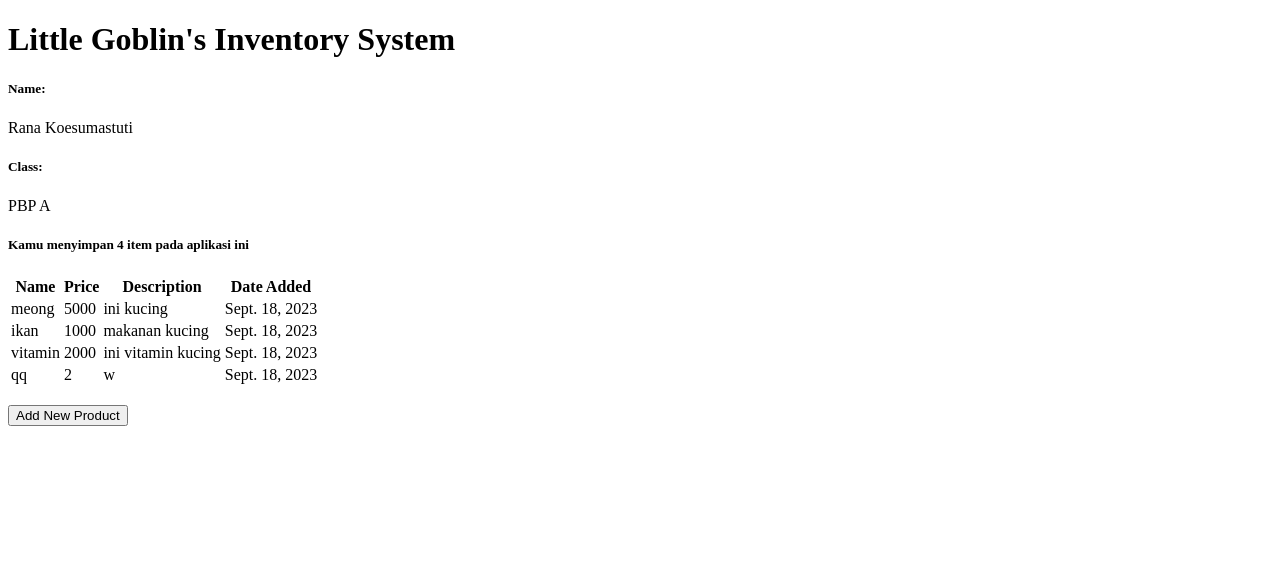
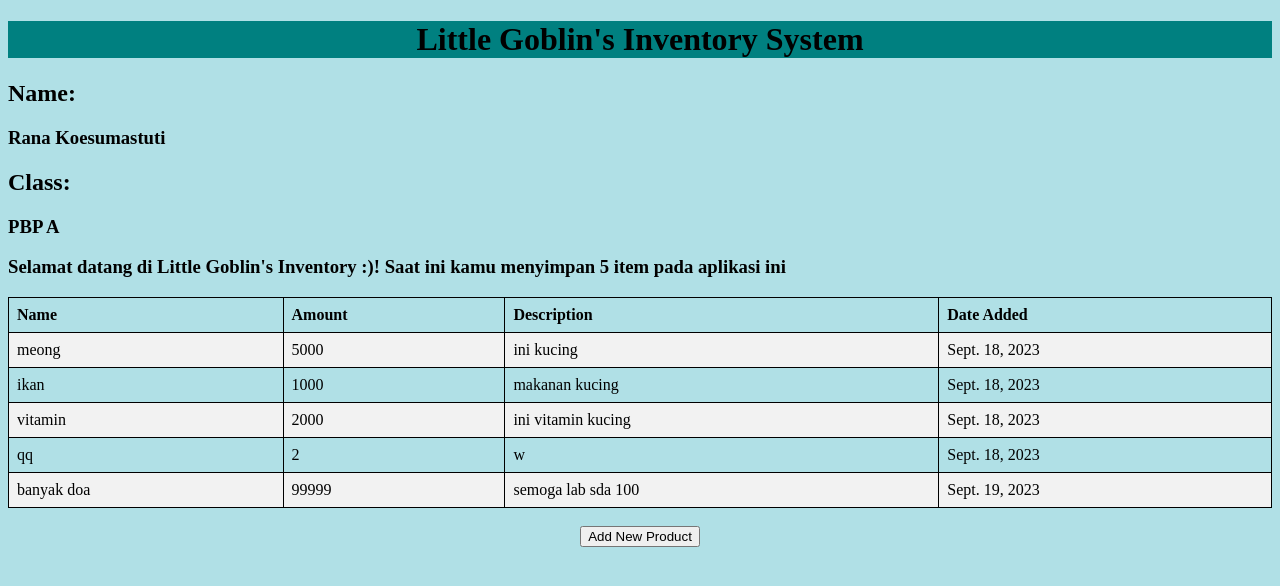
Before and after one commit to facesofgoblin/little_goblin_inventory, a Django app: page / in a window 1280 px wide. Shown: the top 586 px of the page. Run offline with Django 4.2, Linux system fonts and the light colour scheme; data comes from the database, SQL or seed files in the repository.

Commit message:
Revisi Tampilan HTML

```diff
--- a/main/forms.py
+++ b/main/forms.py
@@ -4,4 +4,4 @@ from main.models import Item
 class ProductForm(ModelForm):
     class Meta:
         model = Item #menunjukkan model yang digunakan
-        fields = ["name", "price", "description"]
+        fields = ["name", "amount", "description"]
--- a/main/models.py
+++ b/main/models.py
@@ -3,6 +3,6 @@ from django.db import models
 class Item(models.Model):
     name = models.CharField(max_length=255)
     date_added = models.DateField(auto_now_add=True)
-    price = models.IntegerField()
+    amount = models.IntegerField()
     description = models.TextField()
 # Create your models here.
--- a/main/templates/main.html
+++ b/main/templates/main.html
@@ -1,20 +1,26 @@
 {% extends 'base.html' %}
 
 {% block content %}
+    <center>
     <h1>Little Goblin's Inventory System</h1>
+    </center>
 
-    <h5>Name:</h5>
-    <p>{{name}}</p>
+    <div class="justify-align ">
+        <h2>Name:</h2>
+        <h3>{{name}}</h3>
 
-    <h5>Class:</h5>
-    <p>{{class}}</p>
+        <h2>Class:</h2>
+        <h3>{{class}}</h3>
 
-    <h5>Kamu menyimpan {{product_count}} item pada aplikasi ini</h5>
+        <h3>Selamat datang di Little Goblin's Inventory :)! Saat ini kamu menyimpan {{product_count}} item pada aplikasi ini</h3>
+    </div>
 
+    <center>
     <table>
+
         <tr>
             <th>Name</th>
-            <th>Price</th>
+            <th>Amount</th>
             <th>Description</th>
             <th>Date Added</th>
         </tr>
@@ -25,7 +31,7 @@
 
             <tr>
                 <td>{{product.name}}</td>
-                <td>{{product.price}}</td>
+                <td>{{product.amount}}</td>
                 <td>{{product.description}}</td>
                 <td>{{product.date_added}}</td>
             </tr>
@@ -41,6 +47,8 @@
             Add New Product
         </button>
     </a>
+    <center>
+
 
 
 {% endblock content %}
--- a/templates/base.html
+++ b/templates/base.html
@@ -5,13 +5,31 @@
         <meta charset="UTF-8" />
         <meta
             name="viewport"
-            content="width=device-width, initial-scale=1.0"
+            content="width=device-width, initial-scale=3.0"
         />
+        <style>
+            table {
+                border-collapse: collapse;
+                width: 100%;
+            }
+
+            th, td {
+                border: 1px solid black;
+                padding: 8px;
+                text-align: left;
+            }
+
+            tr:nth-child(even) {
+                background-color: #f2f2f2;
+            }
+
+            h1 {background-color:teal;}
+        </style>
         {% block meta %}
         {% endblock meta %}
     </head>
 
-    <body>
+    <body style="background-color:powderblue;">
         {% block content %}
         {% endblock content %}
     </body>
```
Also changed, not shown: README.md, db.sqlite3, main/migrations/0003_rename_price_item_amount.py (added), 1 other file.
